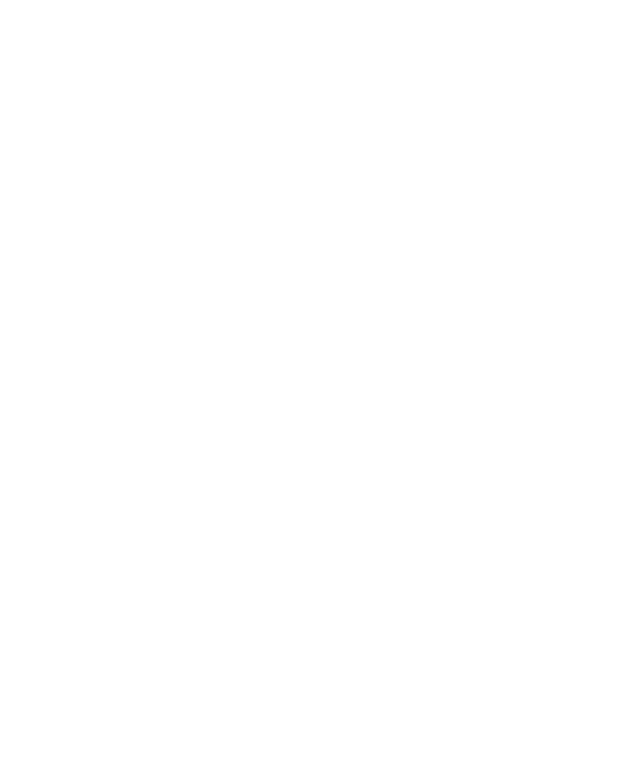
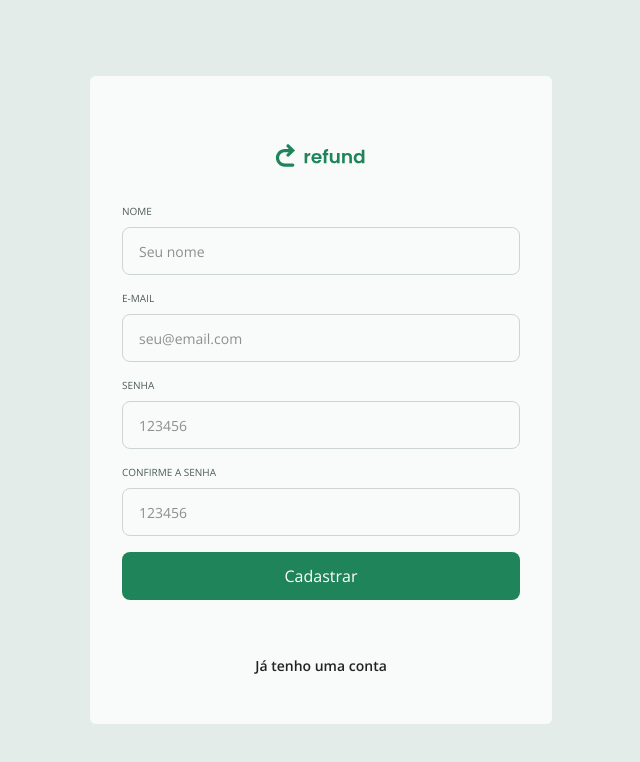
Before and after one commit to horquidia-lima/refund-tailwind, a React (Vite) app: page /signup in a window 1280 px wide. Before the commit this address had no page. Shown: the top 762 px of the page, without its empty margins (319-959 px from the left). Built offline with nearby package versions, Linux system fonts and the light colour scheme.

Commit message:
Criando SignUp

```diff
--- /dev/null
+++ b/src/pages/SignUp.tsx
@@ -0,0 +1,60 @@
+import { useState } from "react";
+import { Input } from "../components/Input";
+import { Button } from "../components/Button";
+
+export function SignUp() {
+    const [name, setName] = useState('')
+    const [email, setEmail] = useState('')
+    const [password, setPassword] = useState('')
+    const [confirmPassword, setConfirmPassword] = useState('')
+    const [isLoading, setIsLoading] = useState(false)
+
+    function onSubmit(e: React.FormEvent){
+        e.preventDefault()
+        console.log(name,email, password, confirmPassword)
+    }
+
+    return(
+        <form onSubmit={onSubmit} className="w-full flex flex-col gap-4">
+            <Input
+                required
+                legend="Nome"
+                placeholder="Seu nome"
+                onChange={e => setName(e.target.value)}
+            />
+
+            <Input
+                required
+                legend="E-mail"
+                type="email"
+                placeholder="seu@email.com"
+                onChange={e => setEmail(e.target.value)}
+            />
+
+            <Input
+                required
+                legend="Senha"
+                type="password"
+                placeholder="123456"
+                onChange={e => setPassword(e.target.value)}
+            />
+
+            <Input
+                required
+                legend="Confirme a Senha"
+                type="password"
+                placeholder="123456"
+                onChange={e => setConfirmPassword(e.target.value)}
+            />
+
+            <Button type="submit" isLoading={isLoading}>Cadastrar</Button>
+
+            <a
+                href="/"
+                className="text-sm font-semibold text-gray-100 mt-10 mb-4 text-center hover:text-green-800 transition ease-linear">
+                Já tenho uma conta
+            </a>
+        </form>
+    )
+
+}
--- a/src/routes/auth-routes.tsx
+++ b/src/routes/AuthRoutes.tsx
@@ -1,5 +1,7 @@
 import {Routes, Route} from 'react-router'
+
 import { SignIn } from '../pages/SignIn'
+import { SignUp } from '../pages/SignUp'
 import { AuthLayout } from '../components/AuthLayout'
 
 export function AuthRoutes() {
@@ -7,6 +9,7 @@
         <Routes>
             <Route path="/" element={<AuthLayout />}>
                 <Route path="/" element={<SignIn />} />
+                <Route path="/signup" element={<SignUp />} />
             </Route>
         </Routes>
     )
--- a/src/routes/index.tsx
+++ b/src/routes/index.tsx
@@ -1,6 +1,6 @@
 import { BrowserRouter } from "react-router";
 
-import { AuthRoutes } from "./auth-routes";
+import { AuthRoutes } from "./AuthRoutes";
 
 export function Routes() {
     return (
```
